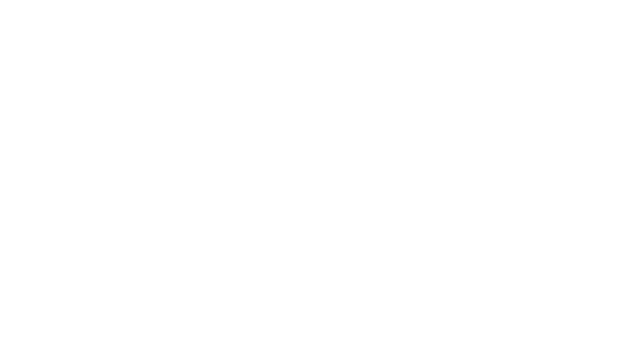
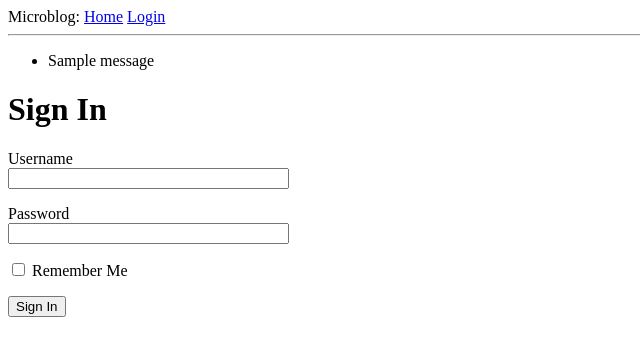
Before and after one commit to dalia-maher/Microblog, a Flask app: page /login in a window 1280 px wide. Before the commit the part shown is empty. Shown: the top 356 px of the page, without its empty margins (0-640 px from the left). Run offline with Flask 2, Linux system fonts and the light colour scheme; one stand-in notice (Sample message) is shown.

Commit message:
edit base.html

```diff
--- a/app/templates/base.html
+++ b/app/templates/base.html
@@ -1,10 +1,28 @@
 <!DOCTYPE html>
-<html lang="en">
-<head>
-    <meta charset="UTF-8">
-    <title>Title</title>
-</head>
-<body>
-
-</body>
+<html>
+    <head>
+        {% if title %}
+        <title>{{ title }} - Microblog</title>
+        {% else %}
+        <title>Welcome to Microblog</title>
+        {% endif %}
+    </head>
+    <body>
+        <div>
+            Microblog:
+            <a href="{{ url_for('index') }}">Home</a>
+            <a href="{{ url_for('login') }}">Login</a>
+        </div>
+        <hr>
+        {% with messages = get_flashed_messages() %}
+        {% if messages %}
+        <ul>
+            {% for message in messages %}
+            <li>{{ message }}</li>
+            {% endfor %}
+        </ul>
+        {% endif %}
+        {% endwith %}
+        {% block content %}{% endblock %}
+    </body>
 </html>
```
